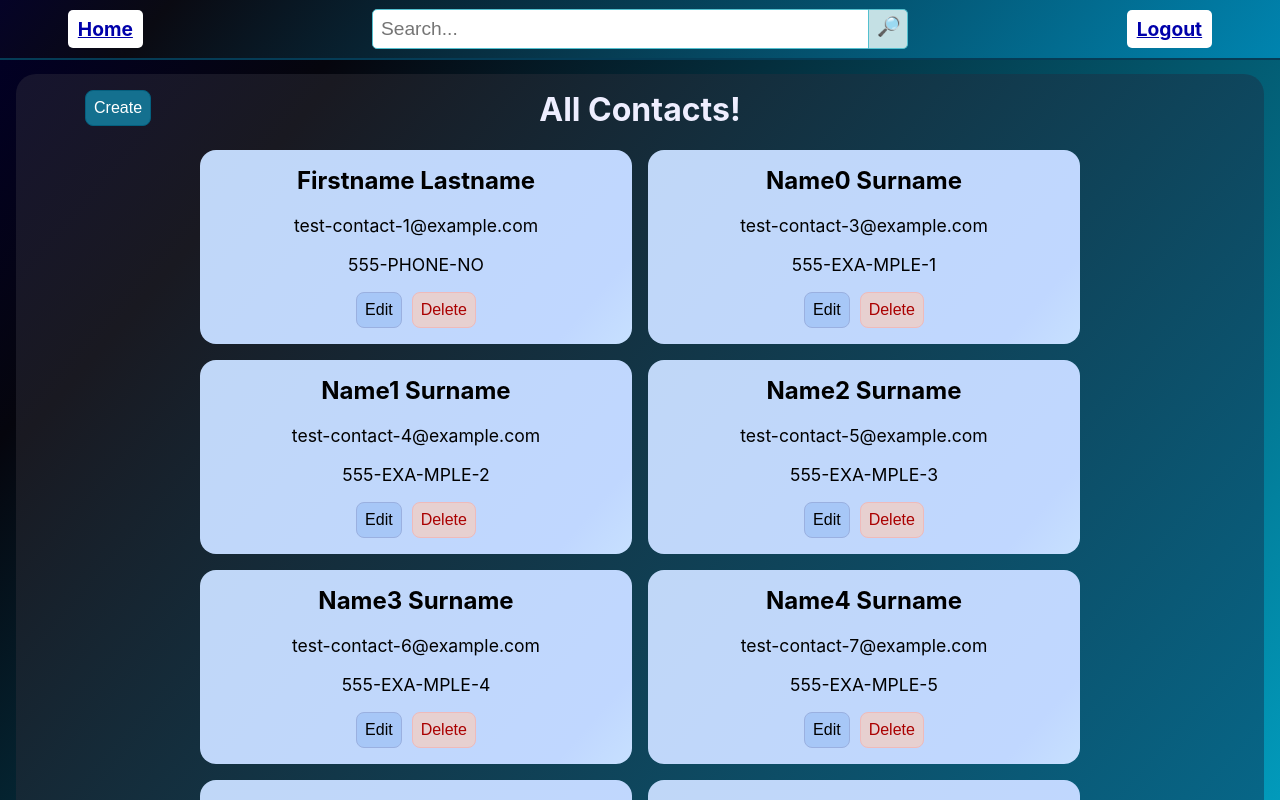
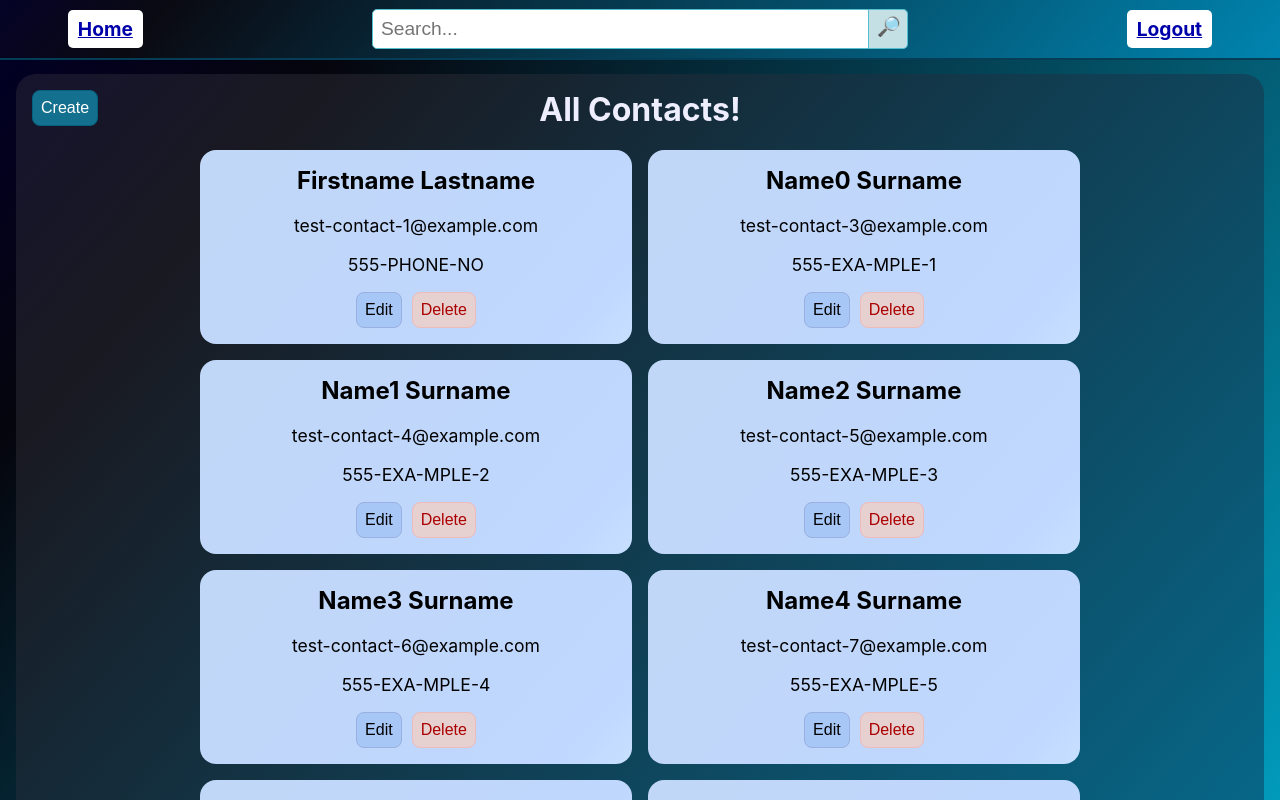
Before and after one commit to Luislfdms/Project1-COP4331C, a React (Create React App) app in the folder front-end/: page /login in a window 1280 px wide. Both pictures are taken after typing "Sample", "Sample123" into the empty fields and a click on the input "Log in". Shown: the top 800 px of the page. Built offline with nearby package versions, Linux system fonts and the light colour scheme.

Commit message:
improve contacts lists for less than two contacts

```diff
--- a/front-end/src/App.css
+++ b/front-end/src/App.css
@@ -246,7 +246,9 @@ button.secondary:hover, button.secondary:focus {
   background: rgb(5,3,39);
   background: linear-gradient(131deg, rgb(22,20,46) 0%, rgb(25,25,33) 13%, rgb(0,132,175) 100%);
   border-radius: 20px;
-  padding: 1em 0;
+  padding: 1em;
+  color: #eef;
+  min-width: min(calc(100vw - 2em), 50em)
 }
 .contact-list-buttons-fix {
   height: 1em;
@@ -256,12 +258,15 @@ button.secondary:hover, button.secondary:focus {
     float: left;
     width: 11em;
     text-align: left;
-    margin-left: 5vw;
+    margin-left: 0;
+  }
+  .contact-list-buttons button:first-child {
+    margin-left: 0;
   }
   .contact-list-buttons:not(:empty) + .contact-list-buttons-fix {
     float: right;
     width: 11em;
-    margin-right: 5vw;
+    margin-right: 0;
     height: 3em;
   }
 }
@@ -285,6 +290,7 @@ button.secondary:hover, button.secondary:focus {
   width: 25em;
   padding: 1em;
   border-radius: 1em;
+  color: black;
 }
 .contact-preview.deleting {
   color: #777;
--- a/front-end/src/Components/ContactPreview.js
+++ b/front-end/src/Components/ContactPreview.js
@@ -6,6 +6,7 @@ const ContactPreview = ({contact, onDelete}) => {
   const [isDeleting, setIsDeleting] = useState(false);
   const [error, setError] = useState(null);
   const history = useHistory();
+  const DEBUG = window.location.hostname === "localhost";
 
   const [cookie] = useCookies(["userID"]);
 
@@ -23,7 +24,7 @@ const ContactPreview = ({contact, onDelete}) => {
       setIsDeleting(false);
       return;
     }
-    const result = await fetch("/API/deleteContact.php", {
+    const result = DEBUG ? {ok: 1, json(){}} : await fetch("/API/deleteContact.php", {
       headers: {"Content-Type": "application/json"},
       method: "POST",
       body: JSON.stringify({user_id: cookie.userID, contact_id: contact.contact_id})
```
Also changed, not shown: 11 other files (tests, documents, lock files or other folders).
